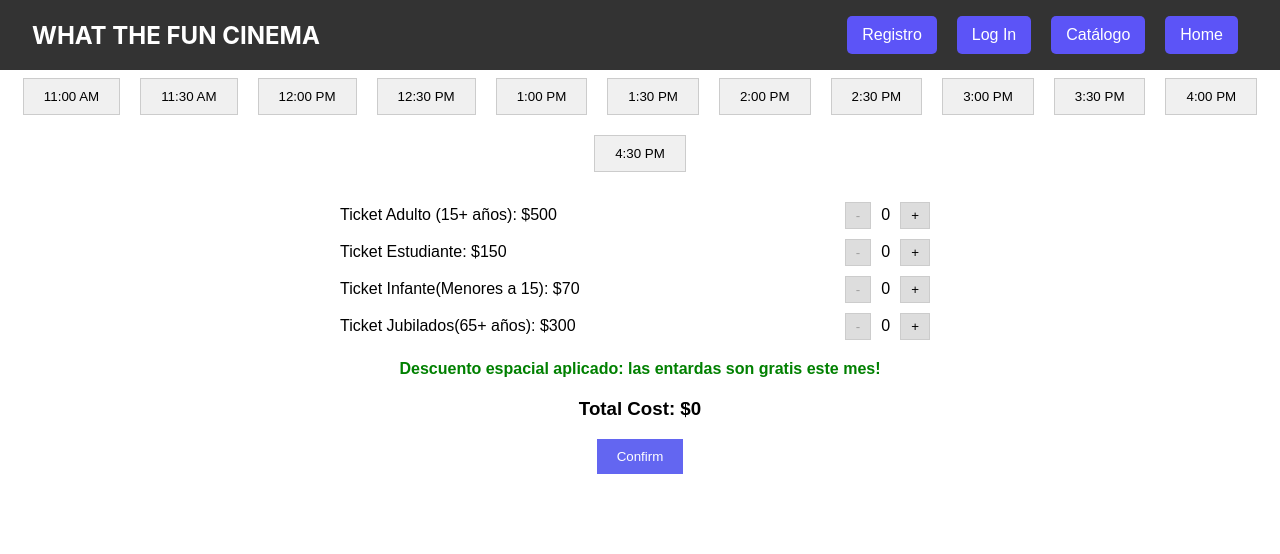
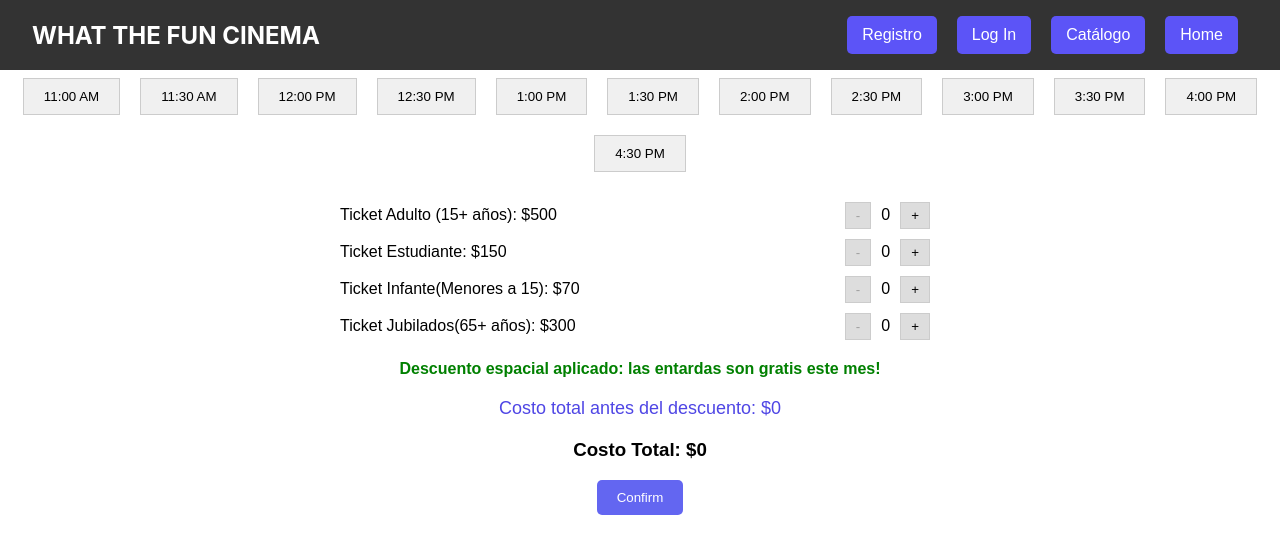
Before and after one commit to buenahora/proyectoticreact, a React (Create React App) app: page /reservation in a window 1280 px wide. Shown: the top 554 px of the page. Built offline with nearby package versions, Linux system fonts and the light colour scheme.

Commit message:
ajustes en reservation

```diff
--- a/package.json
+++ b/package.json
@@ -6,6 +6,7 @@
     "@testing-library/jest-dom": "^5.17.0",
     "@testing-library/react": "^13.4.0",
     "@testing-library/user-event": "^13.5.0",
+    "bcryptjs": "^2.4.3",
     "react": "^18.3.1",
     "react-dom": "^18.3.1",
     "react-router-dom": "^6.26.2",
--- a/src/components/Reservation/Reservation.css
+++ b/src/components/Reservation/Reservation.css
@@ -74,6 +74,7 @@
     color: white;
     border: none;
     cursor: pointer;
+    border-radius: 5px;
   }
 
   .discount-info {
@@ -82,9 +83,7 @@
     margin: 20px 0;
   }
 
-  nav button:hover {
-    background-color: var(--color-accent-hover);
-  }
+
 
   .showtime-button:hover {
     background-color: #ccc;
@@ -97,3 +96,9 @@
   .confirm-button:hover {
     background-color: #4f46e5;
   }
+
+  .cost-info p {
+    font-size: 18px;
+    color: #4f46e5;
+    margin: 10px 0;
+  }
--- a/src/components/Reservation/Reservation.jsx
+++ b/src/components/Reservation/Reservation.jsx
@@ -3,8 +3,6 @@ import Schedule from './Schedule';
 import TicketSelector from './TicketSelector';
 import TotalCost from './TotalCost';
 import './Reservation.css';
-import { Link } from 'react-router-dom';
-
 
 export default function Reservation() {
   const [adultTickets, setAdultTickets] = useState(0);
@@ -22,22 +20,25 @@ export default function Reservation() {
 
   // Descuento especial por este mes
   const [specialDiscount, setSpecialDiscount] = useState(true);
+  const discountPercentage = 100; // Descuento del 100%
 
-  // Función para calcular el total
+  // Función para calcular el total sin descuento
   const calculateTotal = () => {
-    let total =
+    return (
       adultTickets * ticketPrices.adult +
       studentTickets * ticketPrices.student +
       childTickets * ticketPrices.child +
-      seniorTickets * ticketPrices.senior;
+      seniorTickets * ticketPrices.senior
+    );
+  };
 
-    // Si el descuento está activo, establecer total a 0
-    if (specialDiscount) {
-      total = 0;
-    }
+  // Función para calcular el total con descuento
+  const calculateDiscountedTotal = (total) => {
+    return total - total * (discountPercentage / 100);
+  };
 
-    return total;
-  };
+  const total = calculateTotal();
+  const discountedTotal = specialDiscount ? calculateDiscountedTotal(total) : total;
 
   return (
     <div className="app-container">
@@ -55,7 +56,11 @@ export default function Reservation() {
       <div className="discount-info">
         {specialDiscount && <p>Descuento espacial aplicado: las entardas son gratis este mes!</p>}
       </div>
-      <TotalCost total={calculateTotal()} />
+      <div className="cost-info">
+        <p>Costo total antes del descuento: ${total}</p>
+      </div>
+      {/* Pasamos el total con descuento al componente TotalCost */}
+      <TotalCost total={discountedTotal} />
     </div>
   );
 }
--- a/src/components/Reservation/TicketSelector.jsx
+++ b/src/components/Reservation/TicketSelector.jsx
@@ -11,7 +11,7 @@ function TicketSelector({
       <div className="ticket-type">
         <span>Ticket Adulto (15+ años): $500</span>
         <div>
-          <button onClick={() => adultTickets>0 && setAdultTickets(adultTickets - 1)} disabled={adultTickets==0}>-</button>
+          <button onClick={() => adultTickets>0 && setAdultTickets(adultTickets - 1)} disabled={adultTickets===0}>-</button>
           <span>{adultTickets}</span>
           <button onClick={() => setAdultTickets(adultTickets + 1)}>+</button>
         </div>
@@ -29,7 +29,7 @@ function TicketSelector({
       <div className="ticket-type">
         <span>Ticket Infante(Menores a 15): $70</span>
         <div>
-          <button onClick={() =>childTickets>0 && setChildTickets(childTickets - 1)} disabled={childTickets==0}>-</button>
+          <button onClick={() =>childTickets>0 && setChildTickets(childTickets - 1)} disabled={childTickets===0}>-</button>
           <span>{childTickets}</span>
           <button onClick={() => setChildTickets(childTickets + 1)}>+</button>
         </div>
@@ -38,7 +38,7 @@ function TicketSelector({
       <div className="ticket-type">
         <span>Ticket Jubilados(65+ años): $300</span>
         <div>
-          <button onClick={() =>seniorTickets>0 && setSeniorTickets(seniorTickets - 1)} disabled={seniorTickets==0}>-</button>
+          <button onClick={() =>seniorTickets>0 && setSeniorTickets(seniorTickets - 1)} disabled={seniorTickets===0}>-</button>
           <span>{seniorTickets}</span>
           <button onClick={() => setSeniorTickets(seniorTickets + 1)}>+</button>
         </div>
--- a/src/components/Reservation/TotalCost.jsx
+++ b/src/components/Reservation/TotalCost.jsx
@@ -3,7 +3,7 @@ import React from 'react';
 function TotalCost({ total }) {
   return (
     <div className="total-cost">
-      <h3>Total Cost: ${total}</h3>
+      <h3>Costo Total: ${total}</h3>
       <button className="confirm-button">Confirm</button>
     </div>
   );
```
Also changed, not shown: 1 other file (tests, documents, lock files or other folders).
